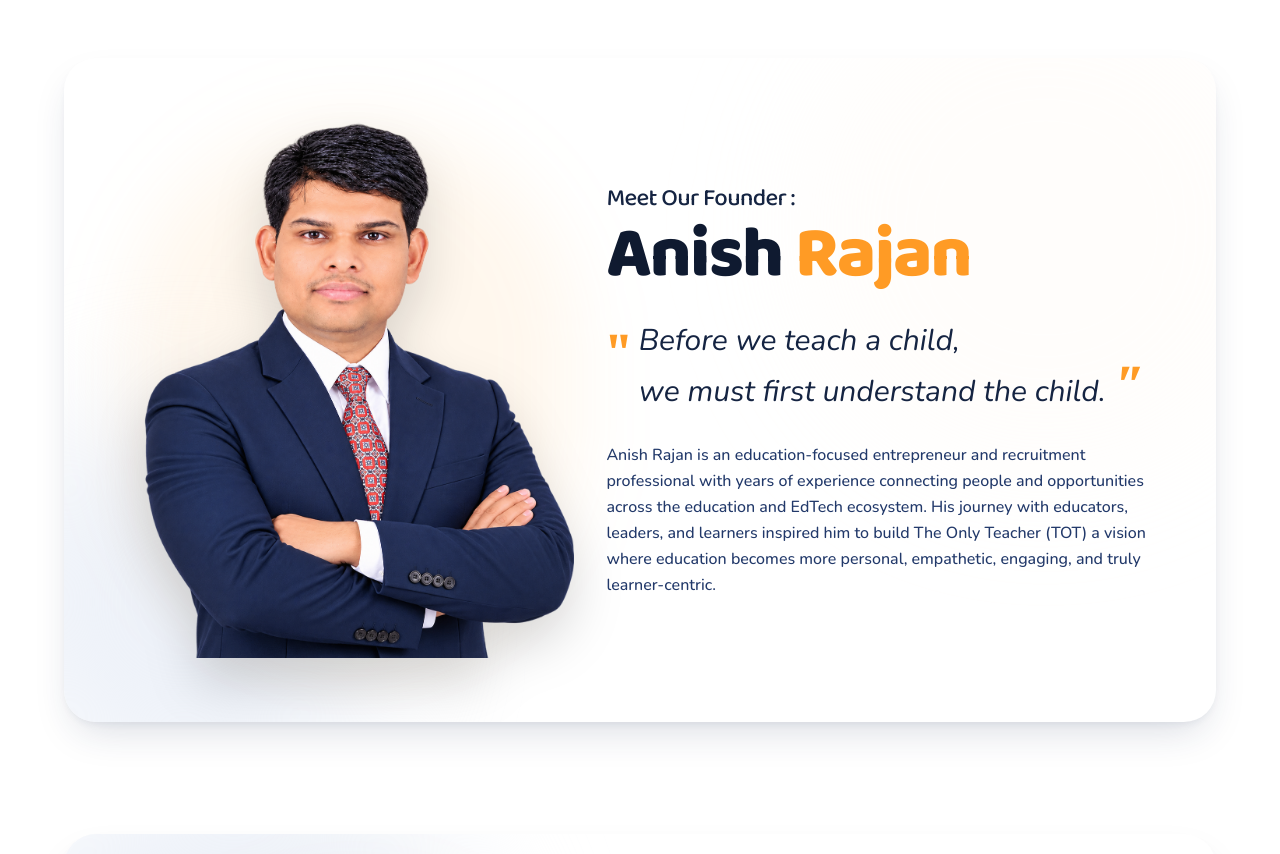
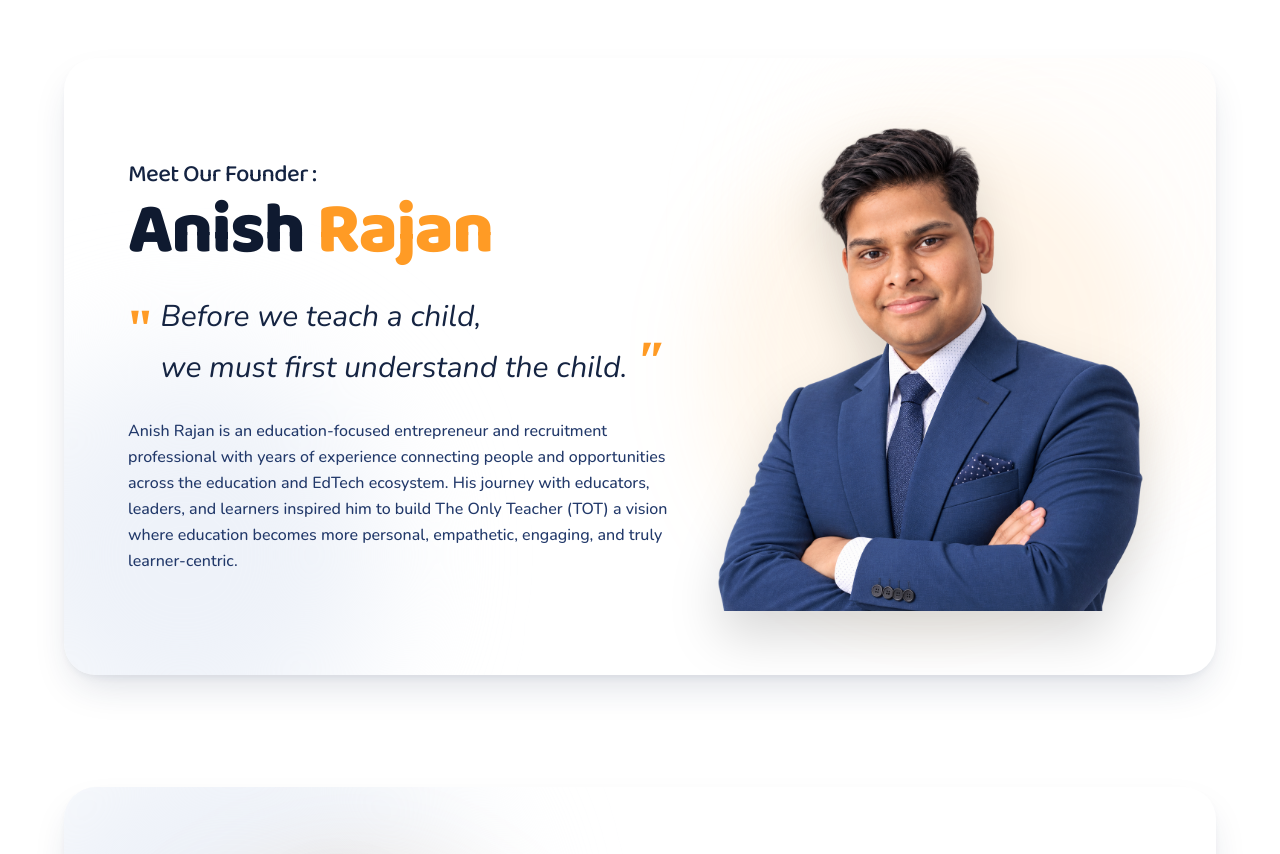
Before and after one commit to Lakshayg001/OnlyTeacher, a React (Vite) app: page /about in a window 1280 px wide. Shown: the part 1460-2314 px from the top of the page. Built offline with nearby package versions, Linux system fonts and the light colour scheme.

Commit message:
Swap layout and update founder image to anishrep

```diff
--- a/src/pages/About.tsx
+++ b/src/pages/About.tsx
@@ -144,20 +144,8 @@ export default function About() {
                             <div className="absolute top-0 right-0 -mr-20 -mt-20 h-[500px] w-[500px] rounded-full bg-peach/20 blur-3xl" />
                             <div className="absolute bottom-0 left-0 -ml-20 -mb-20 h-[400px] w-[400px] rounded-full bg-navy-50 blur-3xl" />
 
-                            <div className="grid gap-12 lg:grid-cols-[0.9fr_1.1fr] lg:gap-8 items-center relative z-10">
-                                {/* Left Image */}
-                                <div className="relative flex justify-center lg:justify-start">
-                                    <div className="relative w-full max-w-md">
-                                        <div className="absolute inset-0 rounded-full bg-amber-400/10 blur-2xl" />
-                                        <img
-                                            src="/anish1.png"
-                                            alt="Anish Rajan - Founder"
-                                            className="relative z-10 w-full object-contain drop-shadow-2xl"
-                                        />
-                                    </div>
-                                </div>
-
-                                {/* Right Content */}
+                            <div className="grid gap-12 lg:grid-cols-[1.1fr_0.9fr] lg:gap-8 items-center relative z-10">
+                                {/* Left Content */}
                                 <div className="space-y-6">
                                     <div className="space-y-1">
                                         <h3 className="text-xl md:text-2xl font-medium text-navy-800">
@@ -181,6 +169,18 @@ export default function About() {
                                     <p className="text-[15px] md:text-[16px] leading-relaxed text-navy-600 font-medium max-w-2xl">
                                         Anish Rajan is an education-focused entrepreneur and recruitment professional with years of experience connecting people and opportunities across the education and EdTech ecosystem. His journey with educators, leaders, and learners inspired him to build The Only Teacher (TOT) a vision where education becomes more personal, empathetic, engaging, and truly learner-centric.
                                     </p>
+                                </div>
+
+                                {/* Right Image */}
+                                <div className="relative flex justify-center lg:justify-end">
+                                    <div className="relative w-full max-w-md">
+                                        <div className="absolute inset-0 rounded-full bg-amber-400/10 blur-2xl" />
+                                        <img
+                                            src="/anishrep.png"
+                                            alt="Anish Rajan - Founder"
+                                            className="relative z-10 w-full object-contain drop-shadow-2xl"
+                                        />
+                                    </div>
                                 </div>
                             </div>
                         </div>
```
Also changed, not shown: public/anishrep.png (added).
